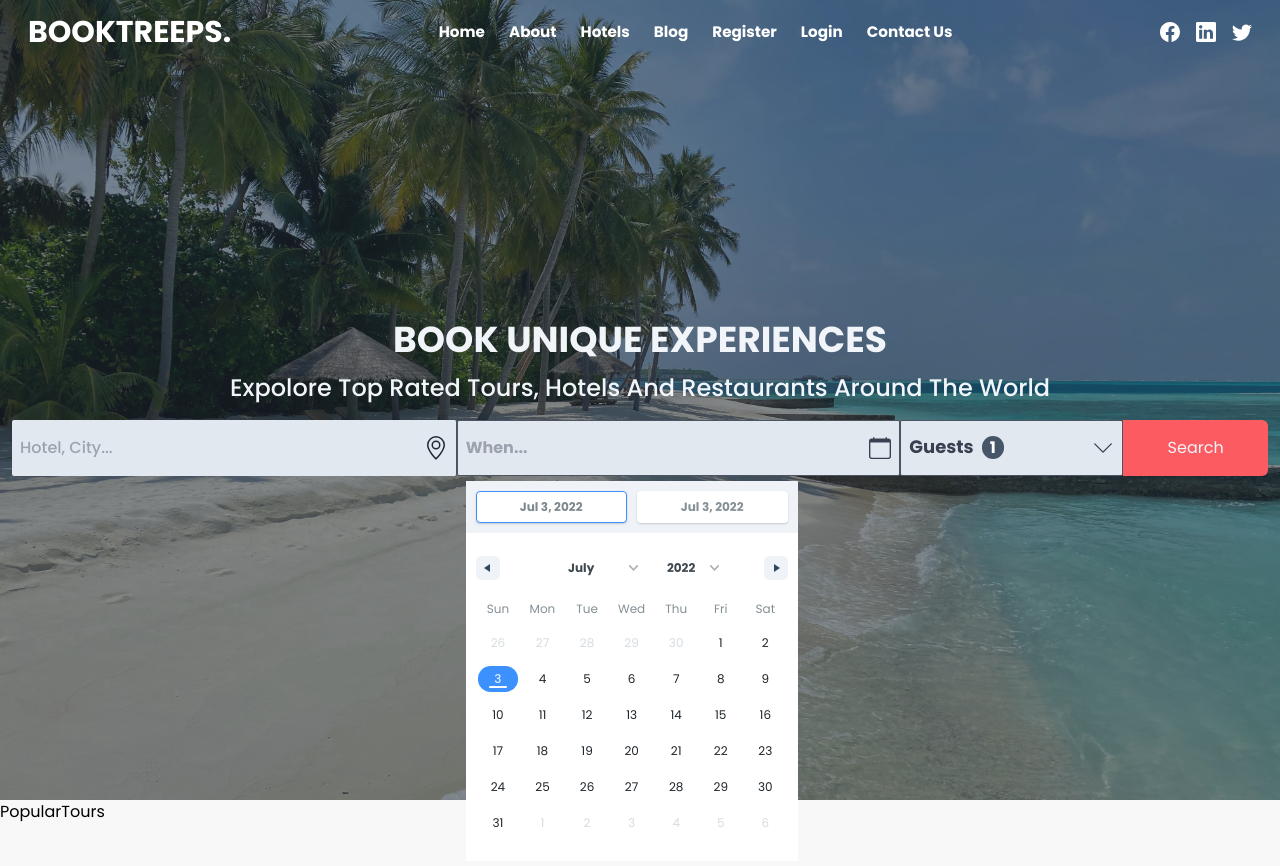
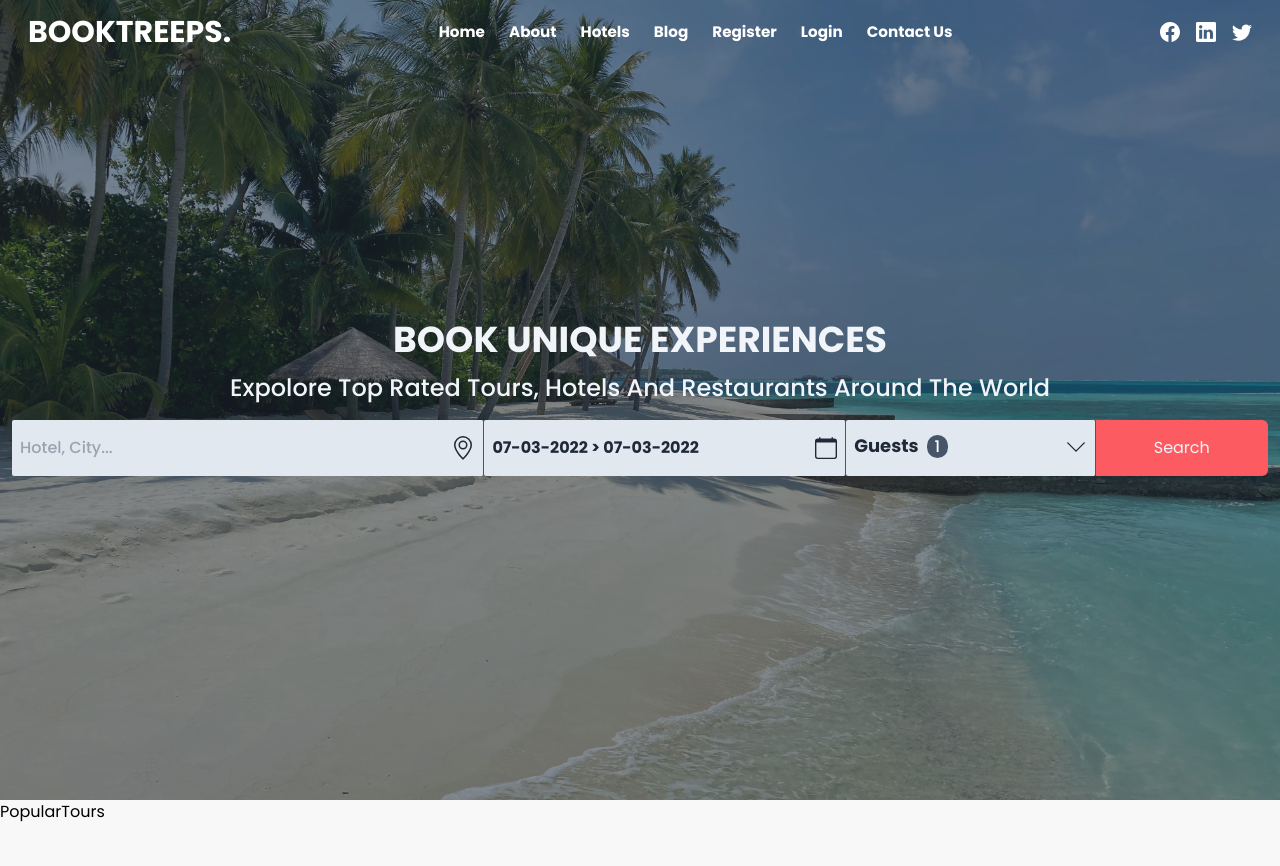
Before and after one commit to Izunnaya/Travel-booking-App, a React (Create React App) app: page / in a window 1280 px wide. Shown: the top 866 px of the page. Built offline with nearby package versions, Linux system fonts and the light colour scheme.

Commit message:
Date format fixed & Hero section refactored

```diff
--- a/src/components/hero/Hero.jsx
+++ b/src/components/hero/Hero.jsx
@@ -1,20 +1,8 @@
 import { React, useState } from "react";
 import BeachBanner from "../../assets/beach-banner.jpg";
-import { BsGeoAlt, BsChevronDown, BsCalendar } from "react-icons/bs";
-import "react-date-range/dist/styles.css"; // main css file
-import "react-date-range/dist/theme/default.css"; // theme css file
-import { DateRange } from "react-date-range";
-import { format } from "date-fns";
-
+import HeroSearch from "./SearchForm";
+import { HeroStyled } from "./HeroStyled";
 const Hero = () => {
-  const [date, setDate] = useState([
-    {
-      startDate: new Date(),
-      endDate: new Date(),
-      key: "selection",
-    },
-  ]);
-
   return (
     <>
       <div className="h-screen w-full relative">
@@ -28,59 +16,16 @@ const Hero = () => {
         <div className="absolute w-full h-full top-0 left-0 bg-gray-900/50"></div>
       </div>
 
-      <div className="absolute w-full h-full left-0 top-0 flex flex-col justify-center text-center text-slate-100">
+      <HeroStyled>
         <div className="container mx-auto">
           <h1 className="text-2xl md:text-4xl py-3">BOOK UNIQUE EXPERIENCES</h1>
           <p className="text-xl md:text-2xl capitalize px-2 font-medium md:font-base">
             Expolore top rated tours, hotels and restaurants around the world
           </p>
+          <HeroSearch />
         </div>
         {/* calender div */}
-        <form className="container mx-auto grid grid-rows-4 gap-2 lg:grid-rows-1 lg:gap-0 grid-flow-col px-3 my-4">
-          <div className="text-start bg-slate-200 col-auto h-14 flex justify-between px-2 text-gray-800 cursor-pointer border-r rounded-sm border-gray-600 font-medium">
-            <input
-              type="text"
-              placeholder="Hotel, City..."
-              className="bg-transparent w-full"
-            />
-            <div className="py-4">
-              <BsGeoAlt size={24} />
-            </div>
-          </div>
-          <div className="relative text-start bg-slate-200 col-auto h-14 flex justify-between px-2 text-gray-700 cursor-pointer border border-r rounded-sm border-gray-600 font-semibold">
-            <input
-              type="text"
-              placeholder="When..."
-              className="bg-transparent"
-            />
-
-            <div className="py-4">
-              <BsCalendar size={22} />
-            </div>
-            <DateRange
-              editableDateInputs={true}
-              onChange={(item) => setDate([item.selection])}
-              moveRangeOnFirstSelection={false}
-              ranges={date}
-              className="date"
-            />
-          </div>
-          <div className="text-start bg-slate-200 col-auto h-14 flex justify-between px-2 text-gray-700 cursor-pointer border rounded-sm border-gray-600 font-semibold">
-            <div className="py-3">
-              <small className="text-lg font-semibold pr-2">Guests</small>
-              <span className=" bg-slate-600 px-2 rounded-full text-white">
-                1
-              </span>
-            </div>
-            <div className="py-4">
-              <BsChevronDown size={22} />
-            </div>
-          </div>
-          <button className=" bg-primaryColor lg:max-w-[200px] text-center rounded-md lg:rounded-none lg:rounded-r-md">
-            Search
-          </button>
-        </form>
-      </div>
+      </HeroStyled>
     </>
   );
 };
--- a/src/components/hero/HeroStyled.jsx
+++ b/src/components/hero/HeroStyled.jsx
@@ -1,7 +1,45 @@
-import React from "react";
+import tw from "tailwind-styled-components";
 
-const HeroStyled = () => {
-  return <div>HeroStyled</div>;
-};
+export const HeroStyled = tw.div`
+  absolute
+  w-full
+   h-full
+   left-0
+   top-0
+   flex
+   flex-col
+   justify-center
+   text-center
+    text-slate-100
+`;
+export const FormWrapper = tw.form`
+container
+mx-auto
+grid grid-rows-4
+gap-2
+lg:grid-rows-1
+lg:gap-0 grid-flow-col
+px-3
+my-4
+`;
+export const FormInputStyle = tw.div`
+text-start
+ bg-slate-200
+col-auto
+h-14 flex
+justify-between
+px-2 text-gray-800
+cursor-pointer
+border-r
+rounded-sm
+ border-gray-600 font-medium
+`;
 
-export default HeroStyled;
+export const SearchButton = tw.button`
+ bg-primaryColor
+ lg:max-w-[200px]
+ text-center
+ rounded-md lg:rounded-none
+ lg:rounded-r-md
+`;
+// "text-start bg-slate-200 col-auto h-14 flex justify-between px-2 text-gray-700 cursor-pointer border rounded-sm border-gray-600 font-semibold
--- /dev/null
+++ b/src/components/hero/SearchForm.js
@@ -0,0 +1,81 @@
+import { React, useState } from "react";
+import { BsGeoAlt, BsChevronDown, BsCalendar } from "react-icons/bs";
+import "react-date-range/dist/styles.css"; // main css file
+import "react-date-range/dist/theme/default.css"; // theme css file
+import { DateRange } from "react-date-range";
+import { format } from "date-fns";
+import { FormInputStyle, FormWrapper, SearchButton } from "./HeroStyled";
+
+const SearchForm = () => {
+  const [inputPlaceholder, setInputPlaceHolder] = useState(true);
+
+  const [openDate, setOpenDate] = useState(false);
+
+  const placeHolderHandler = () => {
+    setInputPlaceHolder(!inputPlaceholder);
+    setOpenDate(!openDate);
+  };
+  const [date, setDate] = useState([
+    {
+      startDate: new Date(),
+      endDate: new Date(),
+      key: "selection",
+    },
+  ]);
+  return (
+    <FormWrapper>
+      <FormInputStyle>
+        <input
+          type="text"
+          placeholder="Hotel, City..."
+          className="bg-transparent w-full"
+        />
+        <div className="py-4">
+          <BsGeoAlt size={24} />
+        </div>
+      </FormInputStyle>
+
+      <FormInputStyle className="relative items-center font-semibold">
+        <div onClick={placeHolderHandler}>
+          {inputPlaceholder ? (
+            <span className="flex">
+              {`${format(date[0].startDate, "MM-dd-yyy")} > ${format(
+                date[0].endDate,
+                "MM-dd-yyy"
+              )}`}
+            </span>
+          ) : (
+            <input type="text" placeholder="When..." className="flex" />
+          )}
+        </div>
+        <div className="py-4">
+          <BsCalendar size={22} />
+        </div>
+
+        {openDate && (
+          <DateRange
+            editableDateInputs={true}
+            onChange={(item) => setDate([item.selection])}
+            moveRangeOnFirstSelection={false}
+            ranges={date}
+            className="date"
+          />
+        )}
+      </FormInputStyle>
+
+      <FormInputStyle>
+        <div className="py-3">
+          <small className="text-lg font-semibold pr-2">Guests</small>
+          <span className=" bg-slate-600 px-2 rounded-full text-white">1</span>
+        </div>
+        <div className="py-4">
+          <BsChevronDown size={22} />
+        </div>
+      </FormInputStyle>
+
+      <SearchButton>Search</SearchButton>
+    </FormWrapper>
+  );
+};
+
+export default SearchForm;
```
